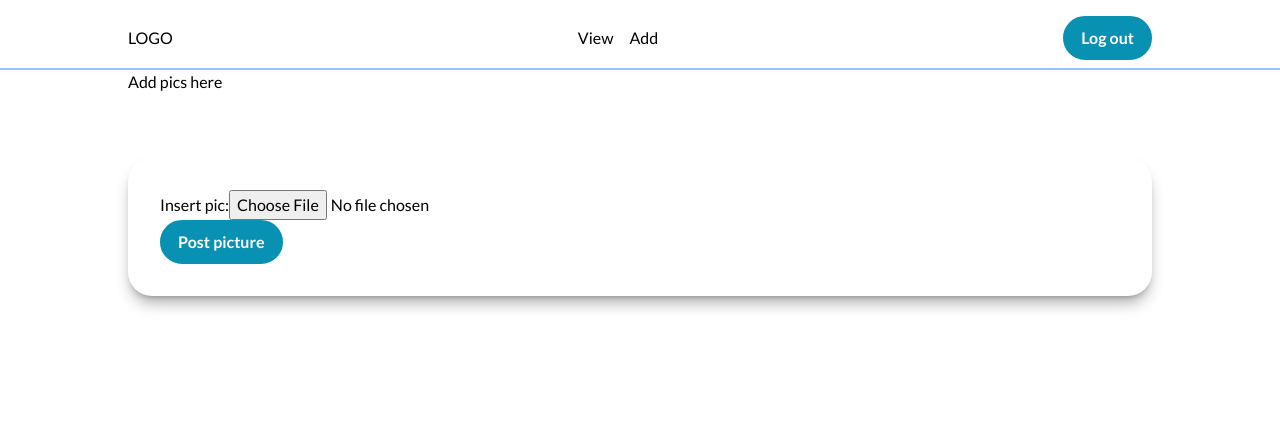
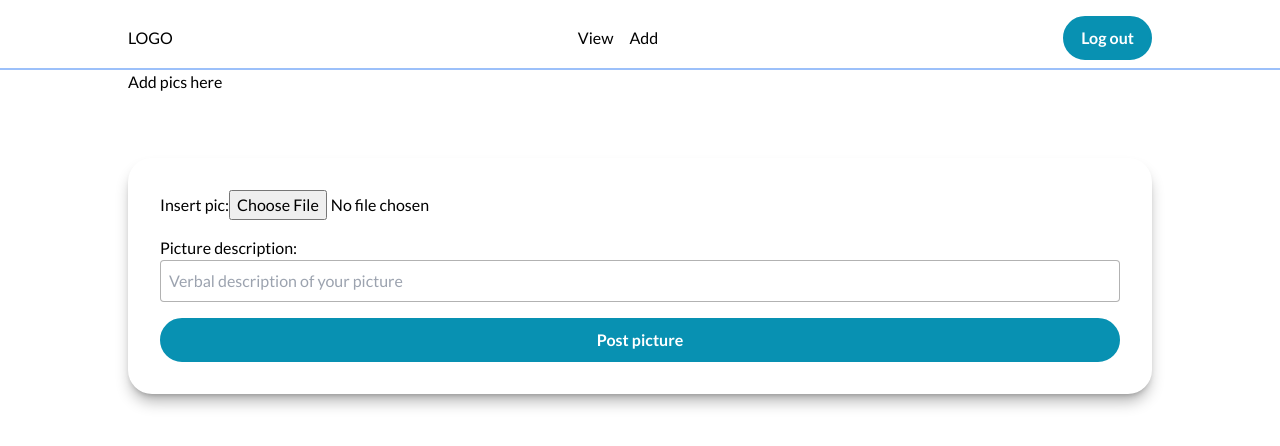
Before and after one commit to lilKriT/MERN-Image-Gallery, a React (Vite) app in the folder packages/client/: page /newpic in a window 1280 px wide. Shown: the top 446 px of the page. Built offline with nearby package versions, Linux system fonts and the light colour scheme.

Commit message:
Adding alternate text to images.

```diff
--- a/packages/client/src/pages/NewPic.tsx
+++ b/packages/client/src/pages/NewPic.tsx
@@ -7,6 +7,7 @@ const url = "http://localhost:3000/api/v1";
 const NewPic = () => {
   const [previewImage, setPreviewImage] = useState<string>("");
   const [file, setFile] = useState<File | null>();
+  const [alternate, setAlternate] = useState("");
 
   const { state, dispatch } = useContext(AppContext);
 
@@ -29,10 +30,15 @@ const NewPic = () => {
       return;
     }
 
+    if (!state.user) {
+      return;
+    }
+
     try {
       const formData = new FormData();
       formData.append("image", file);
-      formData.append("name", "Some name");
+      formData.append("user", state.user._id);
+      formData.append("alternate", alternate);
 
       const headers = {
         Authorization: `Bearer ${state.user?.token}`,
@@ -78,8 +84,17 @@ const NewPic = () => {
               id="pic"
               onChange={(e) => onImageChange(e)}
             />
-            <button className="btn btn--primary">Post picture</button>
           </label>
+          <label>
+            Picture description:
+            <input
+              className="border border-black/30 w-full p-2 rounded"
+              placeholder="Verbal description of your picture"
+              value={alternate}
+              onChange={(e) => setAlternate(e.target.value)}
+            />
+          </label>
+          <button className="btn btn--primary">Post picture</button>
         </form>
       </div>
     </div>
```
Also changed, not shown: 2 other files (tests, documents, lock files or other folders).
